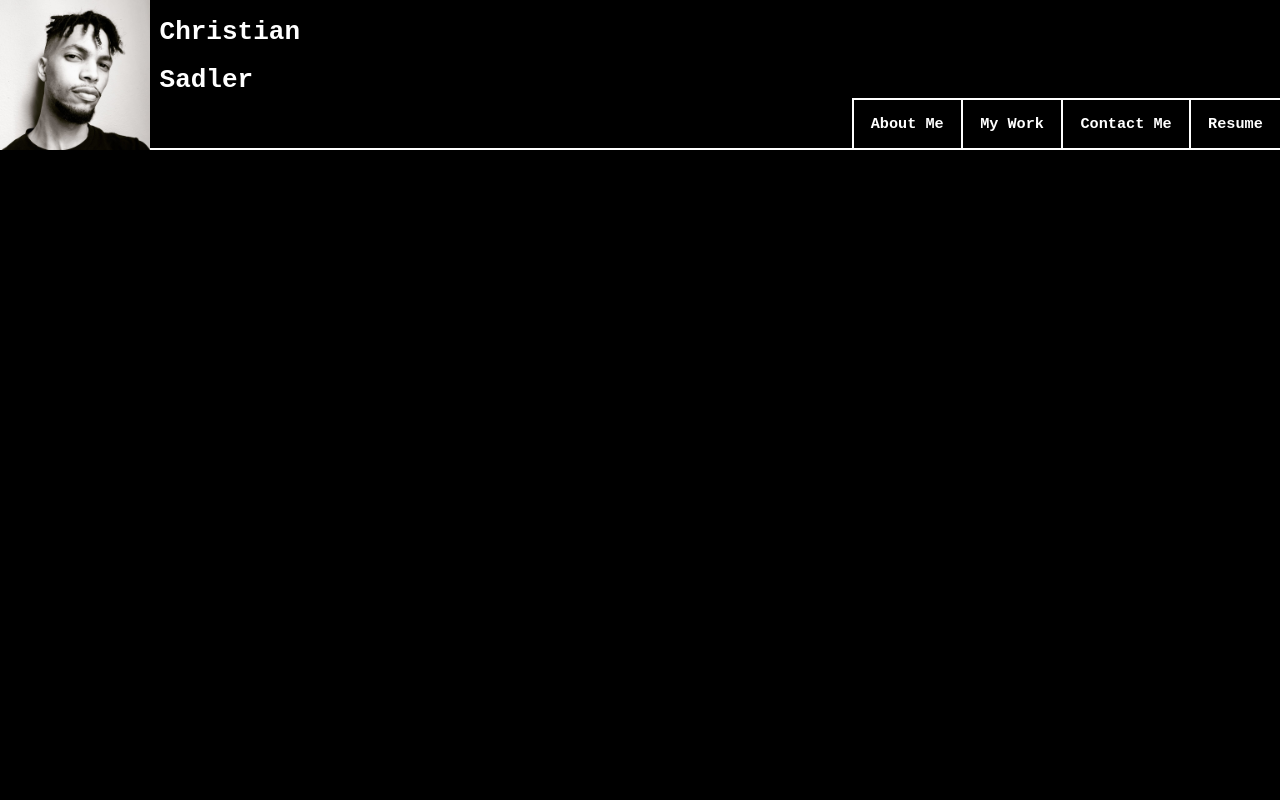
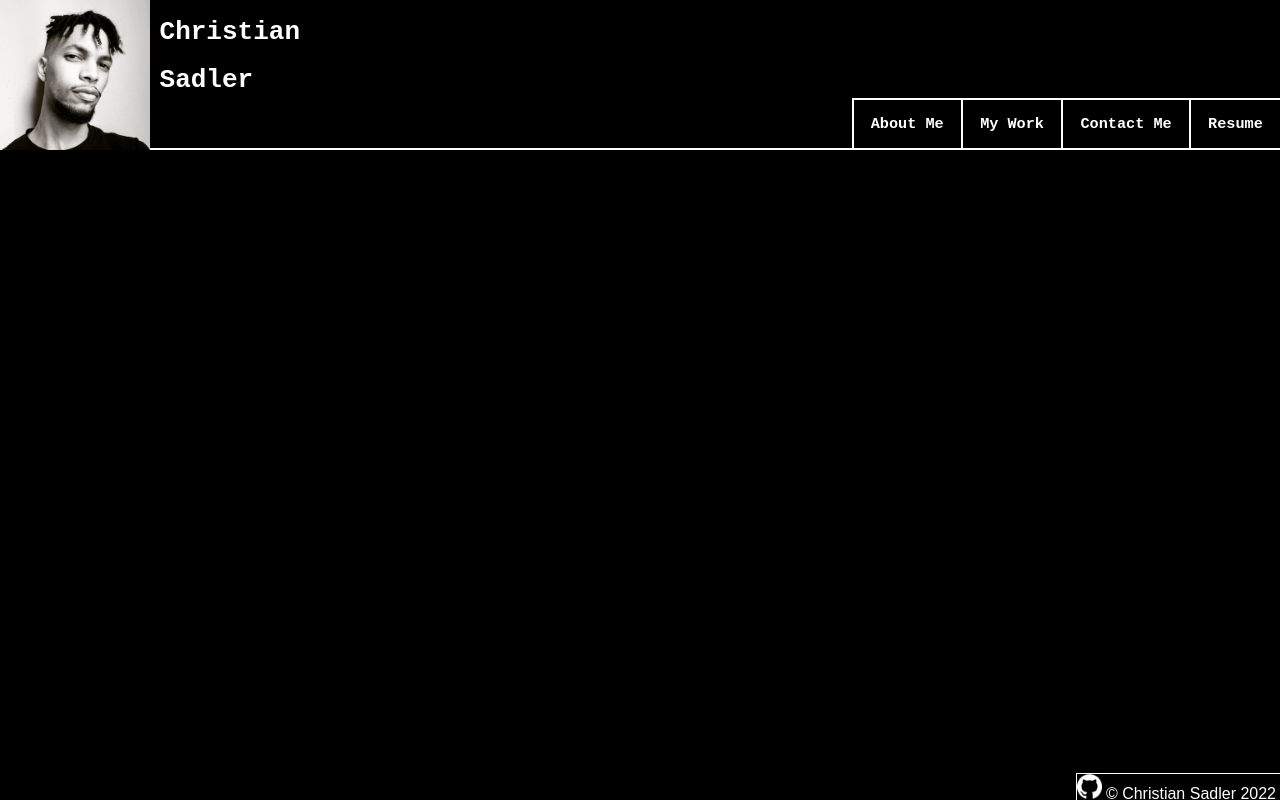
Before and after one commit to Chrisaeus/React-Portfolio, a React (Create React App) app: page / in a window 1280 px wide. Built offline with nearby package versions, Linux system fonts and the light colour scheme.

Commit message:
added pages dir

```diff
--- a/src/App.js
+++ b/src/App.js
@@ -1,12 +1,18 @@
-import React from 'react';
+import React, { useState } from 'react';
 import Header from './components/Header';
+import Footer from './components/Footer';
 
 // import logo from './logo.svg';
 // import './App.css';
 
 function App() {
+  const [currentPage, setCurrentPage] = useState('aboutMe');
+
   return (
-    <Header />
+    <div>
+      <Header />
+      <Footer />
+    </div>
   );
 }
 
--- a/src/components/Footer.js
+++ b/src/components/Footer.js
@@ -0,0 +1,16 @@
+import React from 'react';
+
+import gitHub from '../assets/images/GitHub-Mark-Light-120px-plus.png';
+
+export default function Footer() {
+
+    return (
+        <footer>
+            <a href=""><img src={gitHub} alt=""/></a>
+            <p id="footer">
+                <a href=""></a>
+                &copy; Christian Sadler 2022
+            </p>
+        </footer>
+    );
+};
--- a/src/components/Header.js
+++ b/src/components/Header.js
@@ -6,8 +6,8 @@ import Navigation from './Navigation';
 function Header() {
   return (
     <header>
-        <div class="headerMain">
-            <figure class="portraitBox">
+        <div className="headerMain">
+            <figure className="portraitBox">
                 <img id="headShot" alt="Portrait" src={headshot} />
                 <div id="nameBox">
                     <ul>
--- a/src/index.css
+++ b/src/index.css
@@ -307,8 +307,8 @@ margin: 0 auto;
 
 /* Fixed footer styling */
 
-#footer {
-display: inline;
+footer {
+/* display: inline; */
 position: fixed;
 bottom: 0;
 right: 0;
@@ -316,7 +316,18 @@ background-color: black;
 border-top: 1px solid white;
 border-left: 1px solid white;
 margin: 0;
-padding: 4px;
+padding-bottom: 4px;
+height: 27px;
+}
+
+#footer {
+  margin: 0 0 4px 0;
+  display:inline-block;
+  padding: 4px;
+}
+
+footer img {
+  height: 25px;
 }
 
 /* Shuffle screen at different sizes */
```
